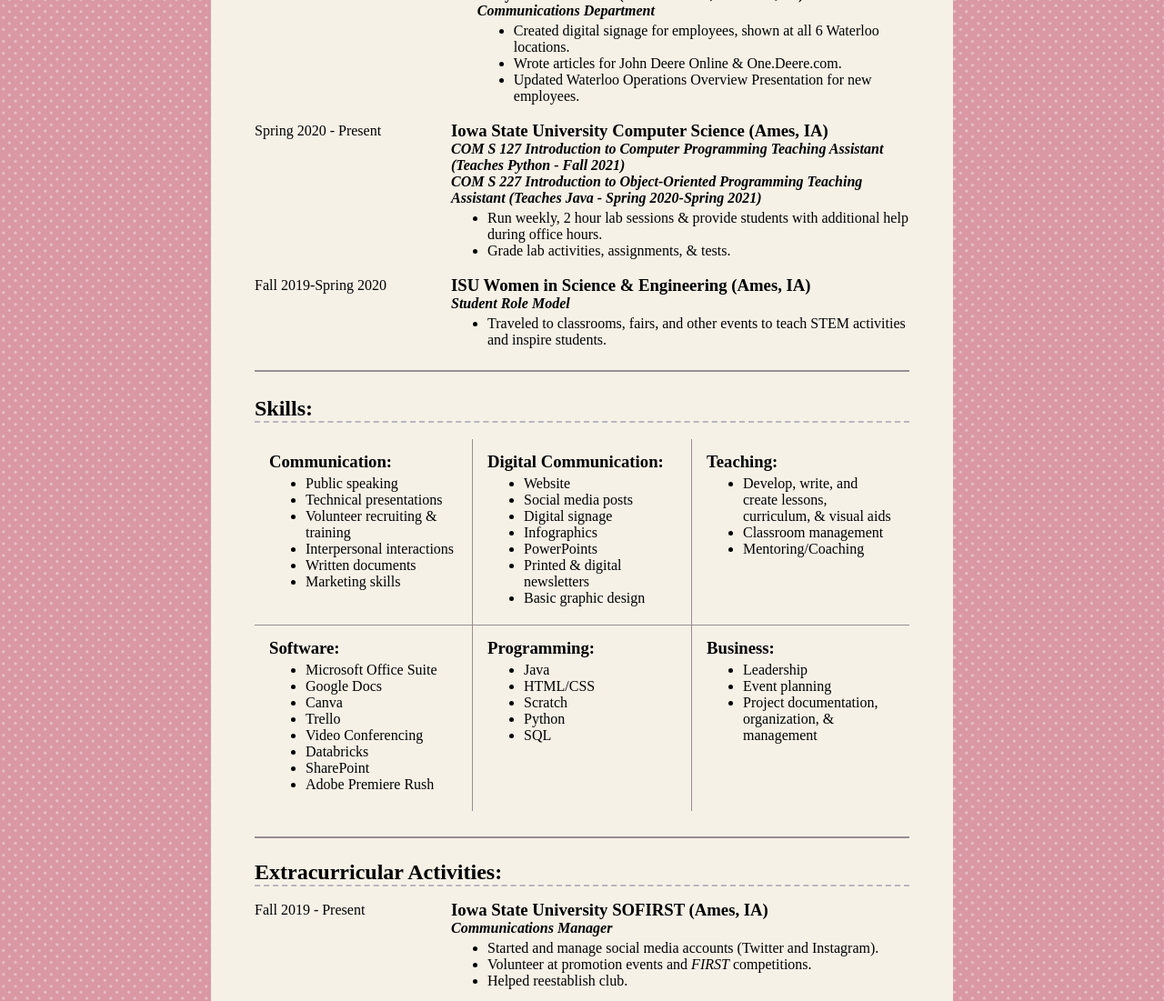
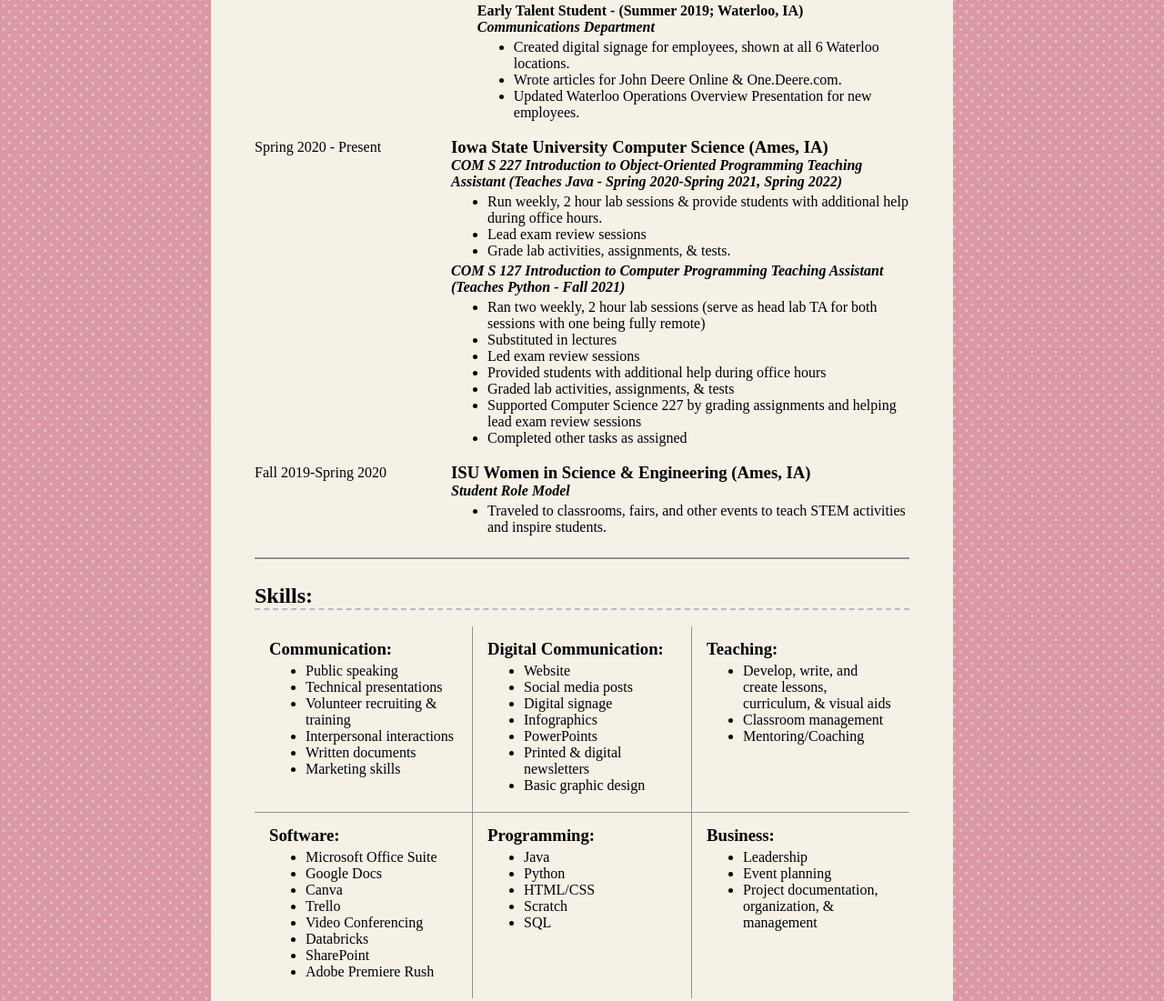
Before and after one commit to mmpezley/mmpezley.github.io, a plain HTML site: page resume/resume.html in a window 1280 px wide. Shown: the part 832-1933 px from the top of the page at 91% size. Drawn offline with Linux system fonts and the light colour scheme.

Commit message:
Update resume.html

```diff
--- a/resume/resume.html
+++ b/resume/resume.html
@@ -29,7 +29,7 @@
 		</div>
 		<div class="BB">
 			<p>Iowa State University | Class of May 2023 | 3.97 GPA</p>
-			<p>Dean's List Fall 2019, Spring 2020, Fall 2020, & Spring 2021</p>
+			<p>Dean's List Fall 2019, Spring 2020, Fall 2020, Spring 2021, & Fall 2021</p>
 			<p>Pursing a double major in <a href="https://catalog.iastate.edu/collegeofliberalartsandsciences/technicalcommunication/" target="_blank">Technical Communication</a> & <a href="https://catalog.iastate.edu/collegeofliberalartsandsciences/speechcommunication/" target="_blank">Speech Communication</a> with minors in <a href="https://catalog.iastate.edu/collegeofliberalartsandsciences/computerscience/#undergraduateminortext" target="_blank">Computer Science</a> & <a href="https://education.iastate.edu/find-your-major/learning-technologies-minor/" target="_blank">Learning Technologies</a>.</p>
 		</div>
 	</div>
@@ -74,13 +74,23 @@
 
 			<div class="G">
 				<h3>Iowa State University Computer Science (Ames, IA)</a></h3>
-				<h4 class="description"><a href="https://catalog.iastate.edu/search/?P=COM%20S%20127" target="_blank">COM S 127 Introduction to Computer Programming Teaching Assistant</a> (Teaches Python - Fall 2021)</h4>
-				<h4 class="description"><a href="https://catalog.iastate.edu/search/?P=COM%20S%20227" target="_blank">COM S 227 Introduction to Object-Oriented Programming Teaching Assistant</a> (Teaches Java - Spring 2020-Spring 2021)</h4>
 			</div>
 			<div class="GG">
+				<h4 class="description"><a href="https://catalog.iastate.edu/search/?P=COM%20S%20227" target="_blank">COM S 227 Introduction to Object-Oriented Programming Teaching Assistant</a> (Teaches Java - Spring 2020-Spring 2021, Spring 2022)</h4>
 				<ul>
 					<li>Run weekly, 2 hour lab sessions & provide students with additional help during office hours.</li>
+					<li>Lead exam review sessions</li>
 					<li>Grade lab activities, assignments, & tests.</li>
+				</ul>
+				<h4 class="description"><a href="https://catalog.iastate.edu/search/?P=COM%20S%20127" target="_blank">COM S 127 Introduction to Computer Programming Teaching Assistant</a> (Teaches Python - Fall 2021)</h4>
+				<ul>
+					<li>Ran two weekly, 2 hour lab sessions (serve as head lab TA for both sessions with one being fully remote)</li>
+					<li>Substituted in lectures</li>
+					<li>Led exam review sessions</li>
+					<li>Provided students with additional help during office hours</li>
+					<li>Graded lab activities, assignments, & tests</li>
+					<li>Supported Computer Science 227 by grading assignments and helping lead exam review sessions</li>
+					<li>Completed other tasks as assigned</li>
 				</ul>
 			</div>
 
@@ -155,10 +165,10 @@
 			<div class="N">
 				<h3>Programming:</h3>
 				<ul>
-					<li>Java
+					<li>Java</li>
+					<li>Python</li>
 					<li>HTML/CSS</li>
 					<li>Scratch</li>
-					<li>Python</li>
 					<li>SQL</li>
 				</ul>
 			</div>
```
